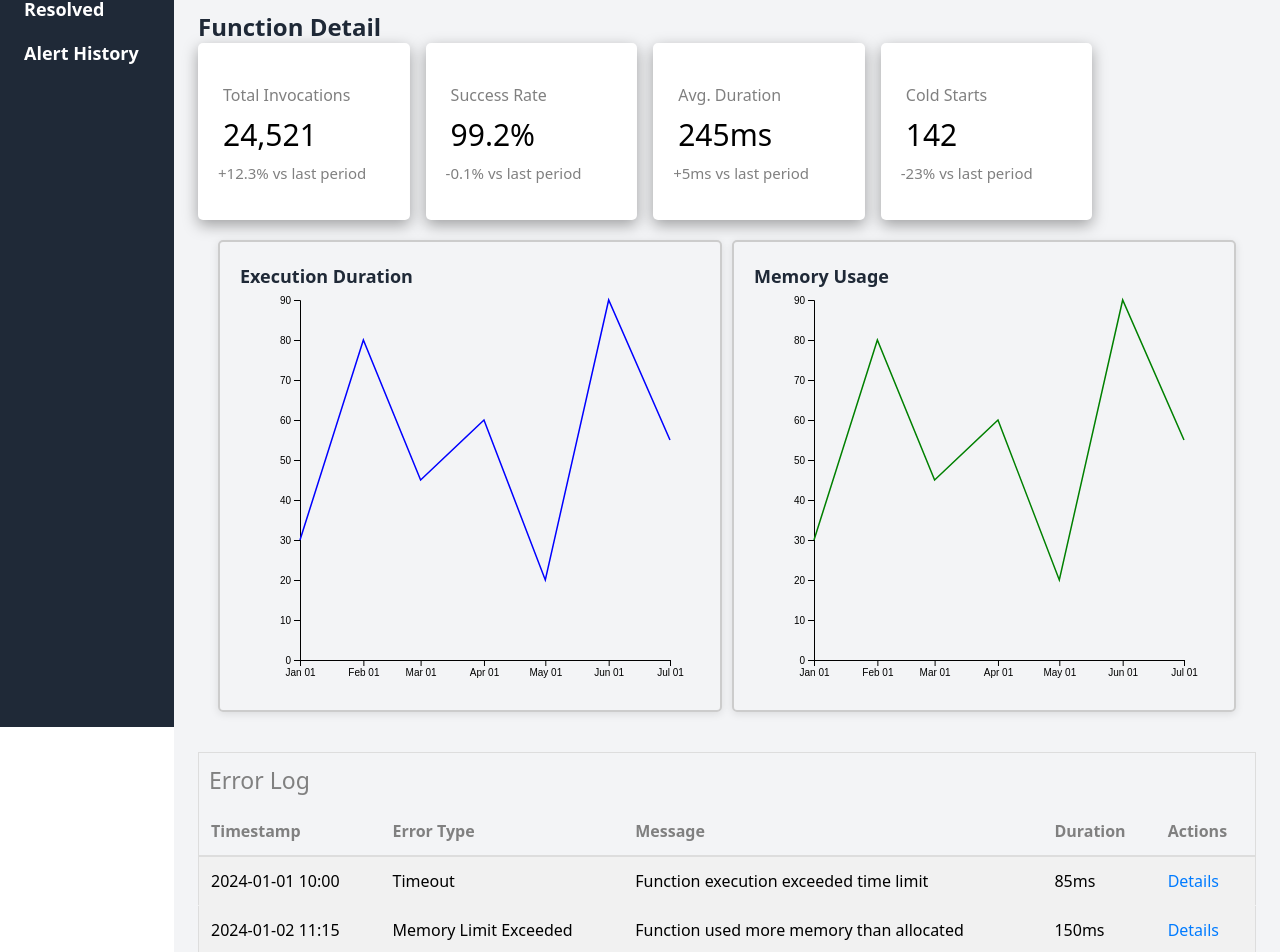
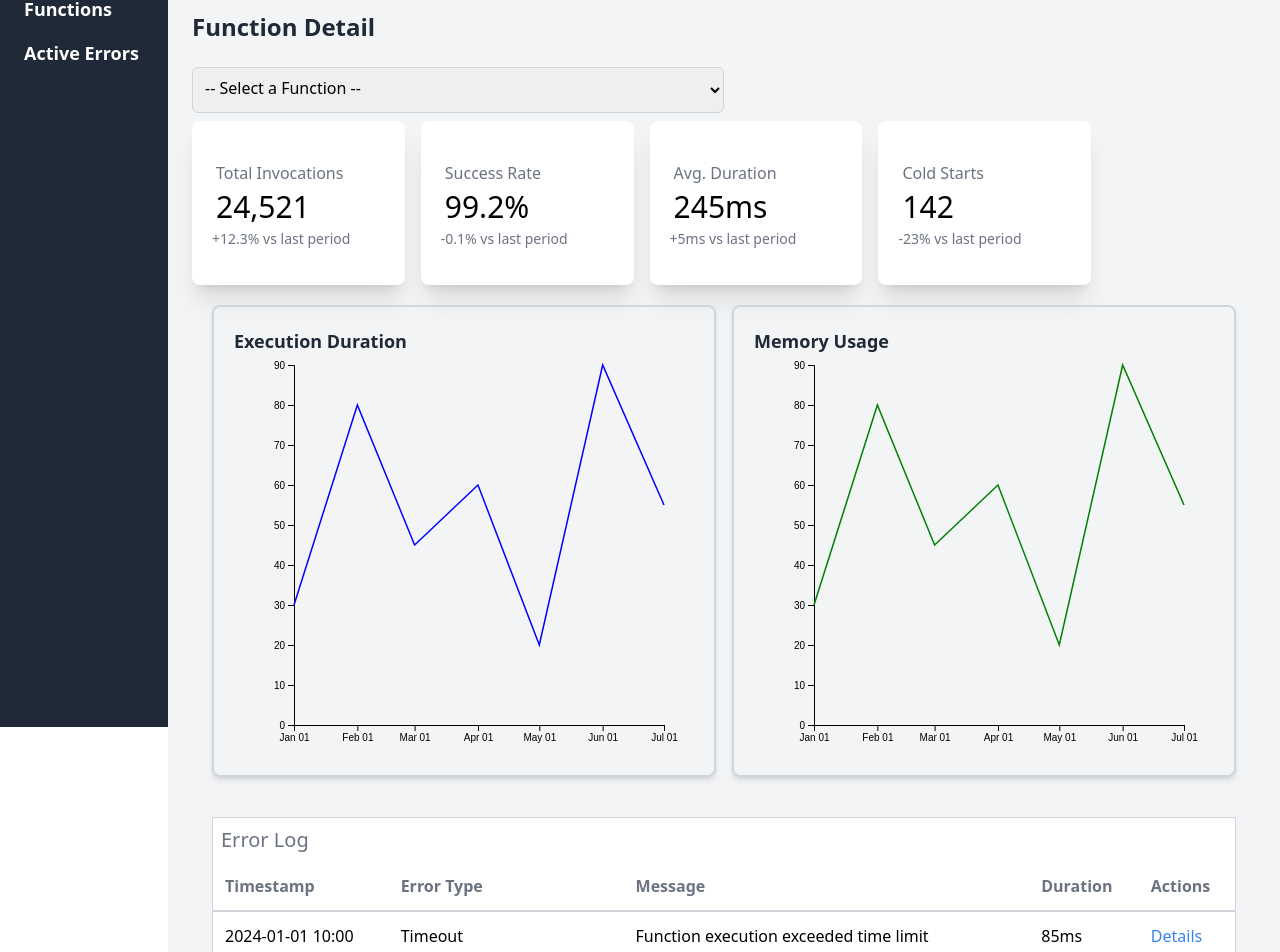
Before and after one commit to oslabs-beta/LambdaVision, a React app: page /function-detail in a window 1280 px wide. Shown: the part 73-1025 px from the top of the page. Built offline with nearby package versions, Linux system fonts and the light colour scheme.

Commit message:
styling changes

```diff
--- a/client/components/ErrorLog.jsx
+++ b/client/components/ErrorLog.jsx
@@ -1,68 +1,46 @@
-import React from "react";
-const styles = {
- container: {
-   margin: "20px",
-   fontFamily: "Arial, sans-serif",
- },
- table: {
-   width: "100%",
-   borderCollapse: "collapse",
-   marginTop: "20px",
-   border: "1px solid #ddd",
- },
- h1: {
-   textAlign: "left",
-   fontSize: "23px",
-   padding: "10px",
-   color: "gray",
- },
- th: {
-   color: "gray",
-   padding: "12px",
-   textAlign: "left",
-   fontWeight: "bold",
-   borderBottom: "2px solid #ddd",
- },
- td: {
-   padding: "12px",
-   textAlign: "left",
-   borderBottom: "1px solid #f1f1f1",
- },
- trHover: {
-   backgroundColor: "#f1f1f1",
-   cursor: "pointer",
- },
- link: {
-   color: "#007bff",
-   textDecoration: "none",
- },
-};
+import React from 'react';
+
 const ErrorLog = ({ errors }) => {
   return (
-   <div>
-     <table style={styles.table}>
+    <div className='m-5 font-sans'>
+      <table className='w-full border-collapse mt-5 border border-gray-300 bg-white'>
         <thead>
-         <h1 style={styles.h1}>Error Log</h1>
+          <h1 className='text-left text-xl p-2 text-gray-500'>Error Log</h1>
           <tr>
-           <th style={styles.th}>Timestamp</th>
-           <th style={styles.th}>Error Type</th>
-           <th style={styles.th}>Message</th>
-           <th style={styles.th}>Duration</th>
-           <th style={styles.th}>Actions</th>
+            <th className='text-gray-500 p-3 text-left font-bold border-b-2 border-gray-300'>
+              Timestamp
+            </th>
+            <th className='text-gray-500 p-3 text-left font-bold border-b-2 border-gray-300'>
+              Error Type
+            </th>
+            <th className='text-gray-500 p-3 text-left font-bold border-b-2 border-gray-300'>
+              Message
+            </th>
+            <th className='text-gray-500 p-3 text-left font-bold border-b-2 border-gray-300'>
+              Duration
+            </th>
+            <th className='text-gray-500 p-3 text-left font-bold border-b-2 border-gray-300'>
+              Actions
+            </th>
           </tr>
         </thead>
         <tbody>
           {errors.map((error, index) => (
-           <tr key={index} style={styles.trHover}>
-             <td style={styles.td}>{error.time}</td>
-             <td style={styles.td}>{error.error}</td>
-             <td style={styles.td}>{error.message}</td>
-             <td style={styles.td}>{error.duration}</td>
-             <td style={styles.td}>
-               <a
-                 href="#"
-                 style={{ color: "#007bff", textDecoration: "none" }}
-               >
+            <tr key={index} className='hover:bg-gray-100 cursor-pointer'>
+              <td className='p-3 text-left border-b border-gray-100'>
+                {error.time}
+              </td>
+              <td className='p-3 text-left border-b border-gray-100'>
+                {error.error}
+              </td>
+              <td className='p-3 text-left border-b border-gray-100'>
+                {error.message}
+              </td>
+              <td className='p-3 text-left border-b border-gray-100'>
+                {error.duration}
+              </td>
+              <td className='p-3 text-left border-b border-gray-100'>
+                <a href='#' className='text-blue-500 no-underline'>
                   {error.action}
                 </a>
               </td>
@@ -74,5 +52,4 @@ const ErrorLog = ({ errors }) => {
   );
 };
 
-
 export default ErrorLog;
--- a/client/components/MetricCard.jsx
+++ b/client/components/MetricCard.jsx
@@ -1,45 +1,18 @@
-import React from "react";
-const styles = {
- metricCard: {
-   backgroundColor: "white",
-   borderRadius: "5px",
-   width: "20%",
-   boxShadow: "rgba(0, 0, 0, 0.35) 0px 5px 15px",
-   padding: "20px",
- },
- title: {
-   color: "gray",
-   fontSize: "16px",
-   paddingTop: "15px",
-   paddingBottom: "0",
-   margin: "5px",
- },
- h1: {
-   fontSize: "30px",
-   padding: "0",
-   margin: "5px",
- },
- description: {
-   color: "gray",
-   fontSize: "15px",
-   paddingBottom: "15px",
-   marginBottom: "0px",
- },
+import React from 'react';
+
+const MetricCard = ({ title, metric, description }) => {
+  return (
+    <div className='bg-white rounded-lg w-1/5 shadow-xl p-5'>
+      <p id='title' className='text-gray-500 text-base pt-4 pb-0 m-1'>
+        {title}
+      </p>
+      <h1 className='text-3xl p-0 m-1'>{metric}</h1>
+      <p id='description' className='text-gray-500 text-sm pb-4 m-0'>
+        {' '}
+        {description}
+      </p>
+    </div>
+  );
 };
 
-
-const MetricCard = ({title, metric, description}) => {
-    return(
-<div style={styles.metricCard}>
-    <p id="title" style={styles.title}>
-        {title}
-    </p>
-    <h1 style={styles.h1}>
-        {metric}
-    </h1>
-    <p id="description" style={styles.description}> {description}</p>
-</div>
-    );
-}
-
 export default MetricCard;
--- a/client/components/Sidebar.jsx
+++ b/client/components/Sidebar.jsx
@@ -1,17 +1,20 @@
-import React from "react";
+import React from 'react';
+import { Link } from 'react-router-dom';
 
 const Sidebar = () => {
   return (
-    <aside className="bg-gray-800 text-white h-screen w-64 p-6">
-      <ul className="space-y-4">
-        <li className="text-lg font-semibold hover:text-blue-400 cursor-pointer">
-          Active Errors
+    <aside className='bg-gray-800 text-white h-screen w-64 p-6'>
+      <ul className='space-y-4'>
+        <li className='text-lg font-semibold hover:text-blue-400 cursor-pointer'>
+          <Link to='/'> Overview</Link>
         </li>
-        <li className="text-lg font-semibold hover:text-blue-400 cursor-pointer">
-        Resolved
+
+        <li className='text-lg font-semibold hover:text-blue-400 cursor-pointer'>
+          <Link to='/function-detail'> Functions</Link>
         </li>
-        <li className="text-lg font-semibold hover:text-blue-400 cursor-pointer">
-          Alert History
+
+        <li className='text-lg font-semibold hover:text-blue-400 cursor-pointer'>
+          <Link to='/errors'>Active Errors</Link>
         </li>
       </ul>
     </aside>
--- a/client/pages/FunctionDetail.jsx
+++ b/client/pages/FunctionDetail.jsx
@@ -1,104 +1,109 @@
-import React from "react";
+import React, {useState} from 'react';
 import MetricCard from '../components/MetricCard';
-import Chart from "../components/Chart";
-import ErrorLog from "../components/ErrorLog"
+import Chart from '../components/Chart';
+import ErrorLog from '../components/ErrorLog';
 
-
-const styles = {
- MetricContainer: {
-   display: "flex",
-   flexWrap: "wrap",
-   gap: "16px",
- },
- ChartsContainer: {
-   display: "flex",
-   justifyContent: "space-between",
-   flexWrap: "nowrap",
-   gap: "10px",
-   padding: "20px",
- },
- Chart: {
-   flex: "1 1 48%",
-   minWidth: "300px",
-   padding: "20px",
-   border: "2px solid #ccc",
-   borderRadius: "5px",
-   boxShadow: "0 2px 8px rgba(0, 0, 0, 0.1)",
- },
-};
 //sample data
 const data = [
- { date: "2023-01-01", value: 30 },
- { date: "2023-02-01", value: 80 },
- { date: "2023-03-01", value: 45 },
- { date: "2023-04-01", value: 60 },
- { date: "2023-05-01", value: 20 },
- { date: "2023-06-01", value: 90 },
- { date: "2023-07-01", value: 55 },
+  { date: '2023-01-01', value: 30 },
+  { date: '2023-02-01', value: 80 },
+  { date: '2023-03-01', value: 45 },
+  { date: '2023-04-01', value: 60 },
+  { date: '2023-05-01', value: 20 },
+  { date: '2023-06-01', value: 90 },
+  { date: '2023-07-01', value: 55 },
 ];
 const errorData = [
   {
-   time: "2024-01-01 10:00",
-   error: "Timeout",
-   message: "Function execution exceeded time limit",
-   duration: "85ms",
-   action: "Details",
+    time: '2024-01-01 10:00',
+    error: 'Timeout',
+    message: 'Function execution exceeded time limit',
+    duration: '85ms',
+    action: 'Details',
   },
   {
-   time: "2024-01-02 11:15",
-   error: "Memory Limit Exceeded",
-   message: "Function used more memory than allocated",
-   duration: "150ms",
-   action: "Details",
+    time: '2024-01-02 11:15',
+    error: 'Memory Limit Exceeded',
+    message: 'Function used more memory than allocated',
+    duration: '150ms',
+    action: 'Details',
   },
   {
-   time: "2024-01-03 14:00",
-   error: "Invalid Input",
-   message: "Received unexpected input parameters",
-   duration: "120ms",
-   action: "Details",
+    time: '2024-01-03 14:00',
+    error: 'Invalid Input',
+    message: 'Received unexpected input parameters',
+    duration: '120ms',
+    action: 'Details',
   },
 ];
+  const functions = ['Function A', 'Function B', 'Function C', 'Function D'];
 const FunctionPage = () => {
+   const [selectedFunction, setSelectedFunction] = useState('');
+
+   const handleFunctionChange = (event) => {
+     setSelectedFunction(event.target.value);
+   };
+
   return (
     <div>
-       <h1 className="text-2xl font-bold text-gray-800">Function Detail</h1>
-     <div className="flex flex-wrap gap-4">
+      <h1 className='text-2xl font-bold text-gray-800'>Function Detail</h1>
+
+      <div className='mt-4 pb-2'>
+
+
+        <select
+          id='function-select'
+          className='mt-2 p-2 pb-3 border border-gray-300 rounded-md w-1/2'
+          value={selectedFunction}
+          onChange={handleFunctionChange}
+        >
+          <option value=''>-- Select a Function --</option>
+          {functions.map((func, index) => (
+            <option key={index} value={func}>
+              {func}
+            </option>
+          ))}
+        </select>
+      </div>
+      <div className='flex flex-wrap gap-4'>
         <MetricCard
-         title="Total Invocations"
-         metric="24,521"
-         description="+12.3% vs last period"
+          title='Total Invocations'
+          metric='24,521'
+          description='+12.3% vs last period'
         >
-         {" "}
+          {' '}
         </MetricCard>
         <MetricCard
-         title="Success Rate"
-         metric="99.2%"
-         description="-0.1% vs last period"
+          title='Success Rate'
+          metric='99.2%'
+          description='-0.1% vs last period'
         >
-         {" "}
+          {' '}
         </MetricCard>
         <MetricCard
-         title="Avg. Duration"
-         metric="245ms"
-         description="+5ms vs last period"
+          title='Avg. Duration'
+          metric='245ms'
+          description='+5ms vs last period'
         >
-         {" "}
+          {' '}
         </MetricCard>
         <MetricCard
-         title="Cold Starts"
-         metric="142"
-         description="-23% vs last period"
+          title='Cold Starts'
+          metric='142'
+          description='-23% vs last period'
         >
-         {" "}
+          {' '}
         </MetricCard>
       </div>
-     <div className="ChartsContainer" style={styles.ChartsContainer}>
-       <div style={styles.Chart}>
-         <Chart title="Execution Duration" data={data} color={"blue"} />
+      <div className='flex gap-4 p-5'>
+        <div
+          s
+          className='flex-1 min-w-[300px] p-5 border-2 border-gray-300 rounded-lg shadow-md'
+        >
+          <Chart title='Execution Duration' data={data} color={'blue'} />
         </div>
-       <div style={styles.Chart}>
-         <Chart title="Memory Usage" data={data} color={"green"} />
+        <div className='flex-1 min-w-[300px] p-5 border-2 border-gray-300 rounded-lg shadow-md'>
+          <Chart title='Memory Usage' data={data} color={'green'} />
         </div>
       </div>
       <div>
@@ -108,5 +113,4 @@ const FunctionPage = () => {
   );
 };
 
-
 export default FunctionPage;
```
Lines whose indentation alone changed are shown as unchanged.
